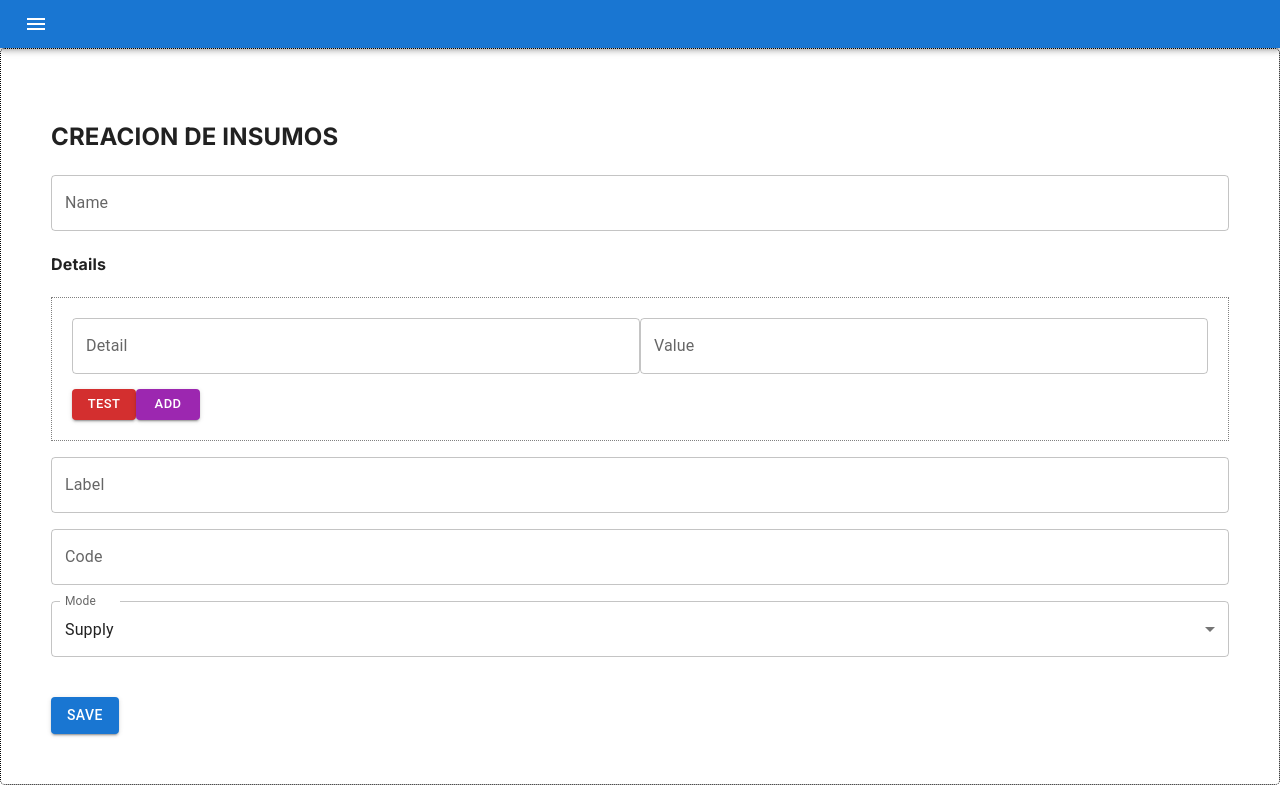
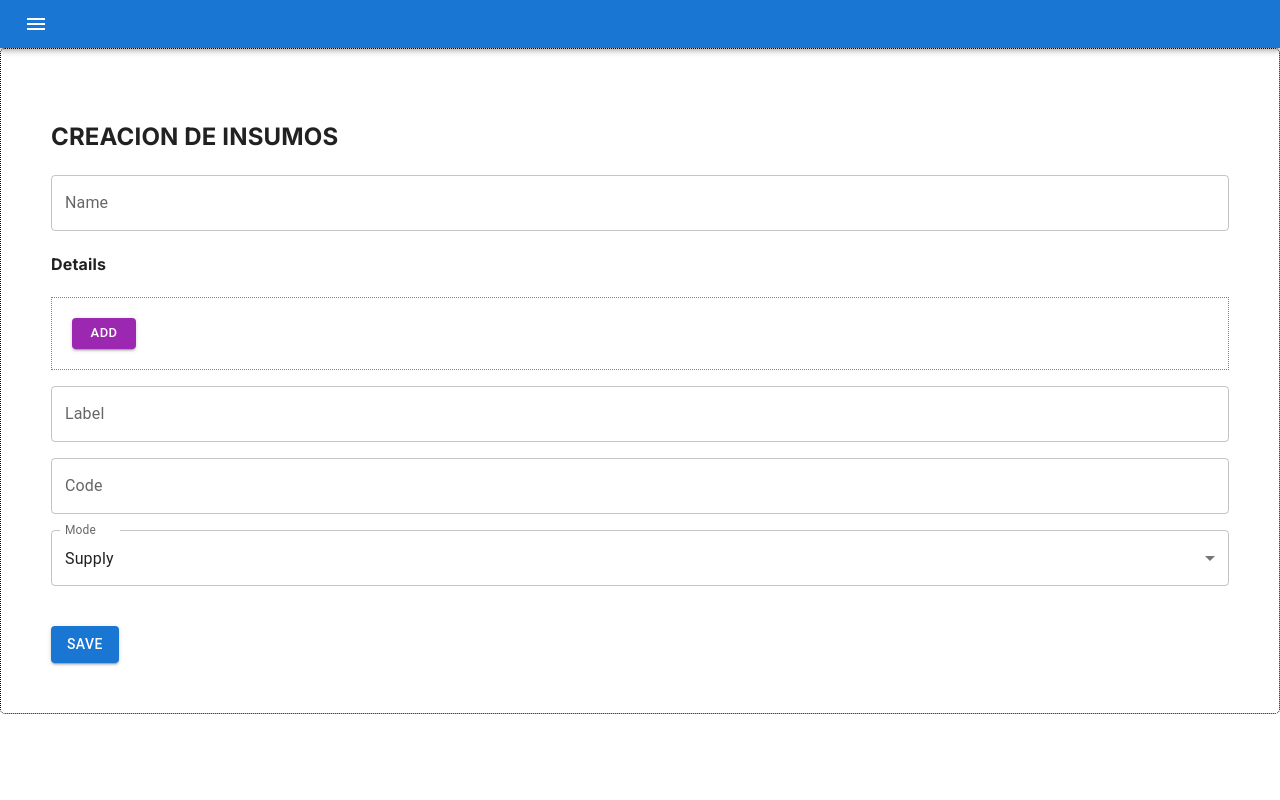
Before and after one commit to JhonSanz/vitruvio-compose, a Next.js app in the folder vitruvio-frontend/: page /prototype in a window 1280 px wide. Built offline with nearby package versions, Linux system fonts and the light colour scheme.

Commit message:
Added units picker

```diff
--- a/vitruvio-frontend/src/app/prototype/page.js
+++ b/vitruvio-frontend/src/app/prototype/page.js
@@ -19,38 +19,51 @@ import ListItemButton from '@mui/material/ListItemButton';
 import ListItemIcon from '@mui/material/ListItemIcon';
 import ListItemText from '@mui/material/ListItemText';
 
-function UnitsPicker() {
+function UnitsPicker({ handleAddNewItem }) {
   const [selectedType, setSelectedType] = useState(undefined);
   const [selectedUnit, setSelectedUnit] = useState(undefined);
   const [availableUnits, setAvailableUnits] = useState([]);
   const units_types = [
-    { name: "longitud" },
-    { name: "masa" },
-    { name: "tiempo" },
+    { name: "Longitud" },
+    { name: "Masa" },
+    { name: "Tiempo" },
   ]
+  const [formValues, setFormValues] = useState({});
+
+  function handleFormChange(e) {
+    const copiedForm = { ...formValues };
+    copiedForm[e.target.name] = e.target.value;
+    setFormValues(copiedForm);
+  }
 
   async function getUnits() {
-    if (selectedType.name === "longitud") {
+    if (selectedType.name === "Longitud") {
       return [
         { name: "metro", symbol: "m" },
         { name: "decimetro", symbol: "dm" },
         { name: "kilometro", symbol: "km" },
       ]
     }
-    if (selectedType.name === "masa") {
+    if (selectedType.name === "Masa") {
       return [
         { name: "gramo", symbol: "g" },
         { name: "decigramo", symbol: "dg" },
         { name: "kilogramo", symbol: "kg" },
       ]
     }
-    if (selectedType.name === "tiempo") {
+    if (selectedType.name === "Tiempo") {
       return [
         { name: "milisegundo", symbol: "ms" },
         { name: "segundo", symbol: "s" },
         { name: "microsegundo", symbol: "μs" },
       ]
     }
+  }
+
+  function handleSubmit() {
+    if (formValues.name && formValues.value) handleAddNewItem({
+      ...formValues, value: `${formValues.value}${selectedUnit.symbol}`
+    });
   }
 
   useEffect(() => {
@@ -71,9 +84,9 @@ function UnitsPicker() {
           id="outlined-basic"
           label="Name"
           variant="outlined"
-          type='number'
-        // value={item.name}
-        // onChange={(e) => {}}
+          name="name"
+          value={formValues["name"]}
+          onChange={(e) => handleFormChange(e)}
         />
       </Box>
       <Box display="flex" marginBottom={5}>
@@ -114,11 +127,15 @@ function UnitsPicker() {
             label="Value"
             variant="outlined"
             type='number'
-          // value={item.name}
-          // onChange={(e) => {}}
+            name="value"
+            value={formValues["value"]}
+            onChange={(e) => handleFormChange(e)}
           />
         </Box>
         <Box>{selectedUnit?.symbol}</Box>
+      </Box>
+      <Box mt={2}>
+        <Button color="primary" size='small' variant="contained" onClick={() => handleSubmit()}>Ok</Button>
       </Box>
     </Box>
   )
@@ -130,7 +147,7 @@ function ParamsPicker({
   paramsForm,
   setParamsForm,
 }) {
-  const { setAlertContent } = useContext(ThemeContext);
+  const { setAlertContent, setIsAlertOpened } = useContext(ThemeContext);
 
   function addNewProp() {
     setParamsForm([...paramsForm, { name: "", value: "" }])
@@ -150,40 +167,35 @@ function ParamsPicker({
     setParamsForm(copiedData);
   }
 
+  function handleAddNewItem(newItem) {
+    setParamsForm([...paramsForm, newItem])
+    setIsAlertOpened(false);
+  }
 
   function showUnitsPicker() {
-    setAlertContent(<UnitsPicker />)
+    setAlertContent(<UnitsPicker handleAddNewItem={handleAddNewItem} />)
   }
 
   return (
     <Box style={{ padding: "20px", border: "1px dotted gray" }}>
       {
+        paramsForm.length > 0 && (
+          <Box style={{ display: "flex", marginBottom: "15px", borderBottom: "1px solid #bfbfbf", paddingBottom: "13px" }}>
+            <Box width="100%">Detail</Box>
+            <Box width="100%">Value</Box>
+          </Box>
+        )
+      }
+      {
         paramsForm.map((item, index) => (
-          <Box style={{ display: "flex", marginBottom: "15px" }}>
-            <TextField
-              size={size}
-              fullWidth
-              id="outlined-basic"
-              label="Detail"
-              variant="outlined"
-              value={item.name}
-              onChange={(e) => modifyItem(index, "name", e.target.value)}
-            />
-            <TextField
-              size={size}
-              fullWidth
-              id="outlined-basic"
-              label="Value"
-              variant="outlined"
-              value={item.value}
-              onChange={(e) => modifyItem(index, "value", e.target.value)}
-            />
+          <Box style={{ display: "flex", marginBottom: "15px", borderBottom: "1px solid #e3e3e3", paddingBottom: "13px" }}>
+            <Box width="100%">{item.name}</Box>
+            <Box width="100%">{item.value}</Box>
           </Box>
         ))
       }
-      <Button color="error" size='small' variant="contained" onClick={() => showUnitsPicker()}>test</Button>
-      <Button color="secondary" size='small' variant="contained" onClick={() => addNewProp()}>Add</Button>
-      {paramsForm.length > 1 && <Button color="secondary" size='small' variant="contained" onClick={() => removeNewProp()}>Remove</Button>}
+      <Button color="secondary" size='small' variant="contained" onClick={() => showUnitsPicker()}>Add</Button>
+      {paramsForm.length >= 1 && <Button color="secondary" size='small' variant="contained" onClick={() => removeNewProp()}>Remove</Button>}
     </Box>
   )
 }
@@ -192,7 +204,7 @@ const Mercar = forwardRef(function Mercar({ }, ref) {
   const [purchase, setPurchase] = useState([
     {
       related: {},
-      params: [{ name: "", value: "" }]
+      params: []
     }
   ]);
 
@@ -224,7 +236,7 @@ const Mercar = forwardRef(function Mercar({ }, ref) {
     setPurchase([
       ...purchase, {
         related: {},
-        params: [{ name: "", value: "" }]
+        params: []
       }
     ])
   }
@@ -299,9 +311,7 @@ export default function Prototype() {
     setFormInsumo(copiedFormInsumo);
   }
 
-  const [paramsForm, setParamsForm] = useState([
-    { name: "", value: "" }
-  ]);
+  const [paramsForm, setParamsForm] = useState([]);
 
   async function handleSubmitFullForm() {
     setDisabledButton(true);
```
Also changed, not shown: vitruvio-frontend/src/app/show/page.js (+10 -1 lines), 2 other files (tests, documents, lock files or other folders).
